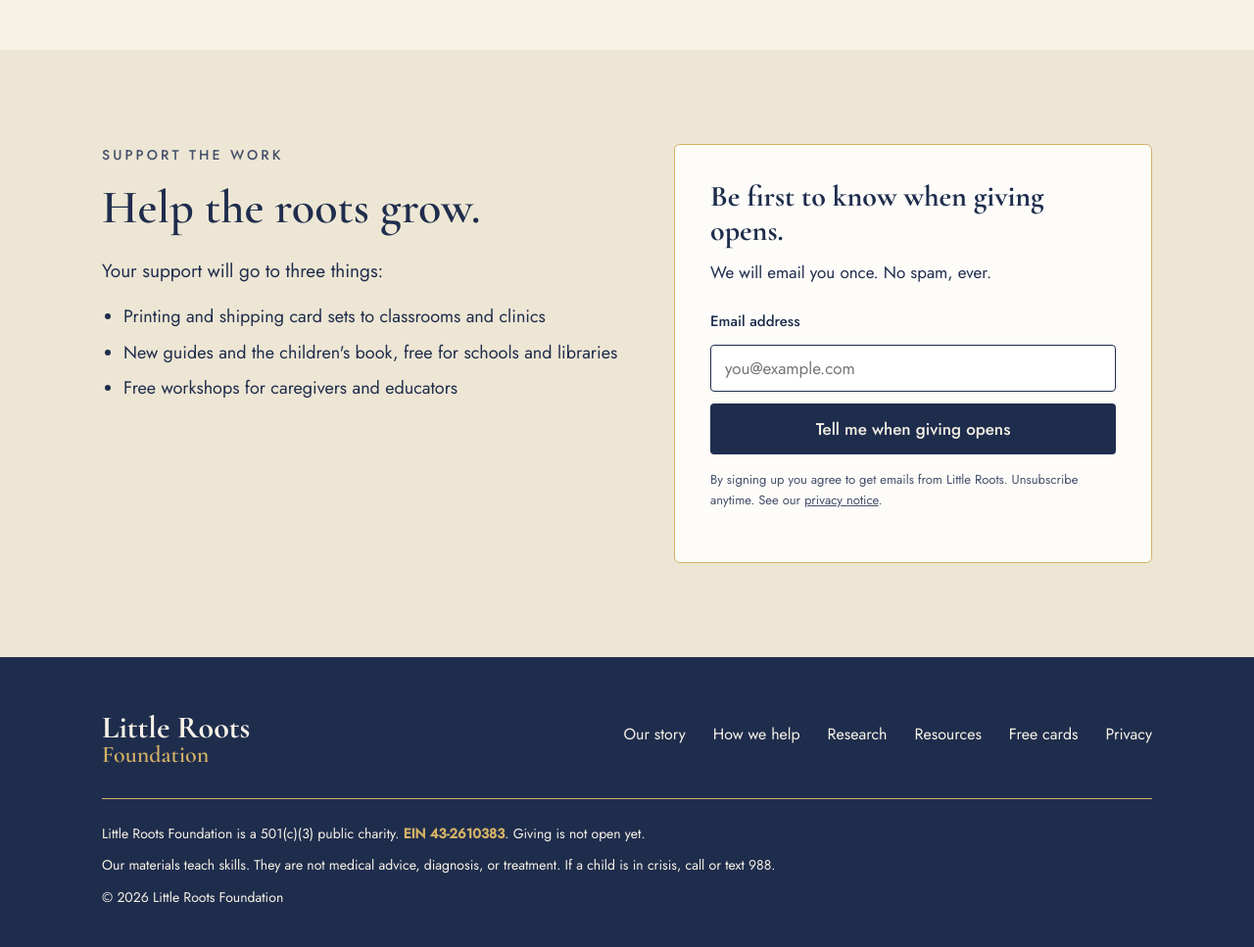
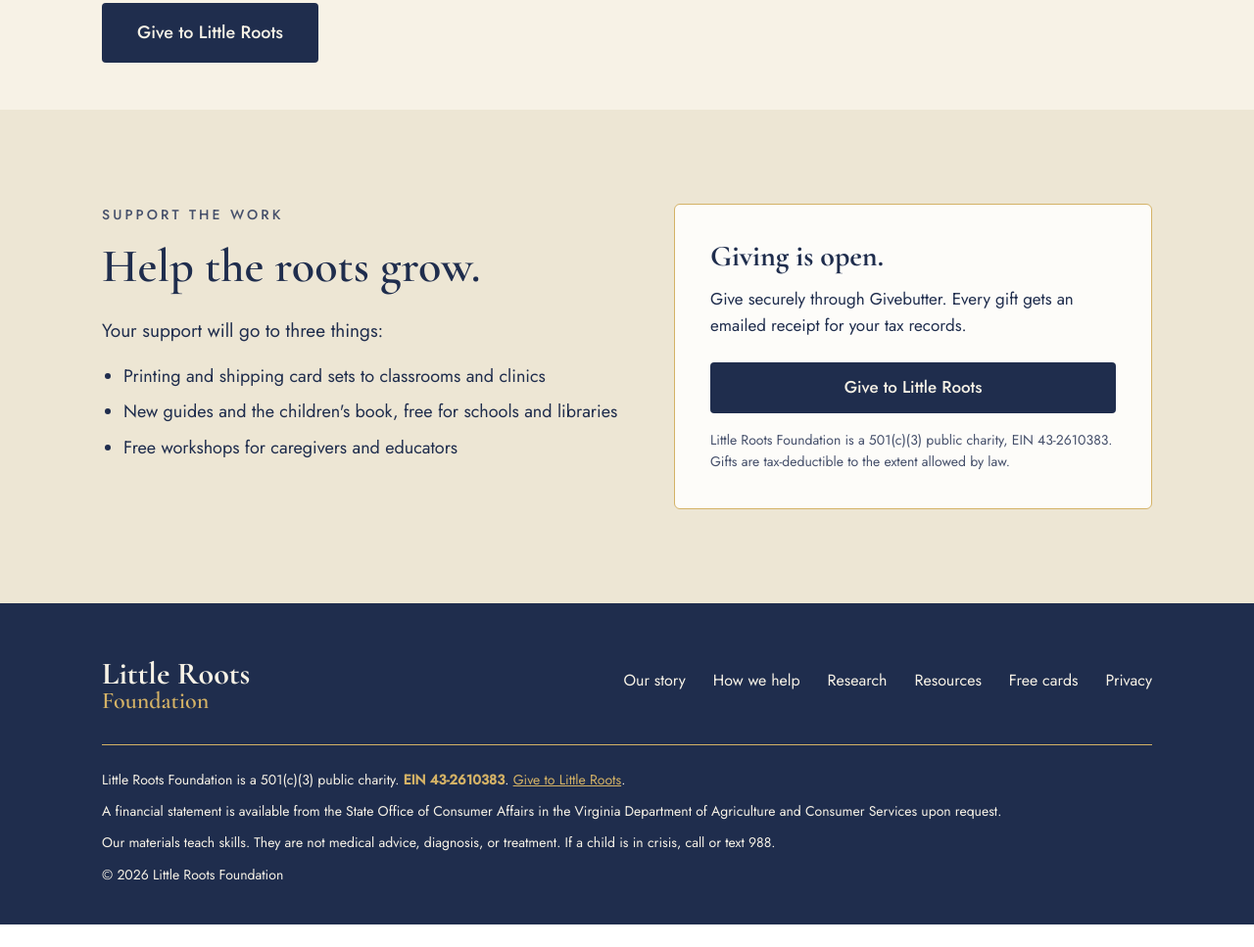
Before and after one commit to Little-Roots-Foundation/website, a plain HTML site: page index.html in a window 1280 px wide. Shown: the part 5390-6357 px from the top of the page at 98% size. After the commit the page ends 6334 px from the top, so only its background shows below. Drawn offline with nearby package versions, Linux system fonts and the light colour scheme.

Commit message:
Open giving: Give buttons to Givebutter and Virginia disclosure
- Support section and giving card now link to Givebutter
- Footer on every page: Give link and Va. Code 57-55.3 financial statement disclosure
- Privacy page no longer mentions a giving-opens note
- README rules updated (VDACS #24563 submitted Nov 20, 2026)

Co-Authored-By: Claude Opus 5.5 <noreply@anthropic.com>
Claude-Session: https://claude.ai/code/session_01Pq5qGhyLUEtk8sfpm5npws

```diff
--- a/index.html
+++ b/index.html
@@ -227,7 +227,7 @@ a:focus-visible,button:focus-visible,input:focus-visible{outline:3px solid #D4B2
 <div style="max-width: 1120px; margin: 0 auto; padding: 96px 24px 48px; box-sizing: border-box">
 <div style="font-size: 14px; font-weight: 500; letter-spacing: 0.22em; text-transform: uppercase; color: #46506B; margin-bottom: 16px">Support the work</div>
 <h2 style="margin: 0 0 16px; font-family: 'Cormorant Garamond', serif; font-weight: 600; font-size: 48px; line-height: 1.1; max-width: 720px">Here is what a gift will do.</h2>
-<p style="margin: 0 0 48px; font-size: 20px; font-weight: 300; max-width: 640px">Every gift goes toward putting a steadying tool in a child's hands. Little Roots Foundation is a 501(c)(3) public charity, so gifts will be tax-deductible to the extent allowed by law. Giving is not open yet. These are the ways gifts will help.</p>
+<p style="margin: 0 0 48px; font-size: 20px; font-weight: 300; max-width: 640px">Every gift goes toward putting a steadying tool in a child's hands. Little Roots Foundation is a 501(c)(3) public charity, so gifts are tax-deductible to the extent allowed by law. Here is what your gift can do.</p>
 <div style="display: flex; flex-wrap: wrap; gap: 24px">
 <div style="flex: 1 1 240px; min-width: 0; background: #FDFCF9; border: 1px solid #D4B266; border-radius: 6px; padding: 32px; box-sizing: border-box; display: flex; flex-direction: column; gap: 12px">
 <div style="font-family: 'Cormorant Garamond', serif; font-weight: 700; font-size: 56px; line-height: 1; color: #1F2D4D">$10</div>
@@ -251,6 +251,7 @@ a:focus-visible,button:focus-visible,input:focus-visible{outline:3px solid #D4B2
 </div>
 </div>
 <p style="margin: 32px 0 0; font-size: 15px; color: #46506B; max-width: 760px">Amounts show what gifts help fund. Gifts are general support, so the Foundation can put them where the need is greatest. The children's book is in development.</p>
+<a href="https://givebutter.com/little-roots-foundation" target="_blank" rel="noopener" style="display: inline-block; margin-top: 32px; background: #1F2D4D; color: #F7F2E6; text-decoration: none; padding: 16px 36px; border-radius: 4px; font-size: 18px; font-weight: 500">Give to Little Roots</a>
 </div>
 </div>
 
@@ -268,15 +269,10 @@ a:focus-visible,button:focus-visible,input:focus-visible{outline:3px solid #D4B2
 </ul>
 </div>
 <div style="flex: 1 1 380px; min-width: 0; background: #FDFCF9; border-radius: 6px; padding: 36px; box-sizing: border-box; border: 1px solid #D4B266">
-<h3 style="margin: 0 0 12px; font-family: 'Cormorant Garamond', serif; font-weight: 700; font-size: 30px; line-height: 1.15">Be first to know when giving opens.</h3>
-<p style="margin: 0 0 24px; font-size: 17px">We will email you once. No spam, ever.</p>
-<form id="notify-form" class="lr-signup" data-source="giving-notify" data-success="Thanks. We will email you when giving opens." novalidate style="display: flex; flex-direction: column; gap: 12px">
-<label for="notify-form-email" style="font-size: 15px; font-weight: 500">Email address</label>
-<input id="notify-form-email" name="email" type="email" autocomplete="email" required placeholder="you@example.com" style="height: 48px; box-sizing: border-box; padding: 0 14px; font-family: 'Jost', sans-serif; font-size: 17px; border: 1.5px solid #1F2D4D; border-radius: 4px; background: #FFFFFF; color: #1F2D4D">
-<button type="submit" style="height: 52px; background: #1F2D4D; color: #F7F2E6; border: 0; border-radius: 4px; font-family: 'Jost', sans-serif; font-size: 17px; font-weight: 500; cursor: pointer">Tell me when giving opens</button>
-<p class="consent">By signing up you agree to get emails from Little Roots. Unsubscribe anytime. See our <a href="/privacy.html">privacy notice</a>.</p>
-<p class="msg" role="status" aria-live="polite"></p>
-</form>
+<h3 style="margin: 0 0 12px; font-family: 'Cormorant Garamond', serif; font-weight: 700; font-size: 30px; line-height: 1.15">Giving is open.</h3>
+<p style="margin: 0 0 24px; font-size: 17px">Give securely through Givebutter. Every gift gets an emailed receipt for your tax records.</p>
+<a href="https://givebutter.com/little-roots-foundation" target="_blank" rel="noopener" style="display: flex; align-items: center; justify-content: center; height: 52px; background: #1F2D4D; color: #F7F2E6; text-decoration: none; border-radius: 4px; font-family: 'Jost', sans-serif; font-size: 17px; font-weight: 500">Give to Little Roots</a>
+<p style="margin: 16px 0 0; font-size: 14px; color: #46506B">Little Roots Foundation is a 501(c)(3) public charity, EIN 43-2610383. Gifts are tax-deductible to the extent allowed by law.</p>
 </div>
 </div>
 </div>
@@ -299,7 +295,8 @@ a:focus-visible,button:focus-visible,input:focus-visible{outline:3px solid #D4B2
 </div>
 </div>
 <div style="border-top: 1px solid #D4B266; padding-top: 24px; font-size: 14px; line-height: 1.6; color: #F7F2E6; display: flex; flex-direction: column; gap: 10px">
-<div>Little Roots Foundation is a 501(c)(3) public charity. <span style="color: #D4B266; font-weight: 600">EIN 43-2610383</span>. Giving is not open yet.</div>
+<div>Little Roots Foundation is a 501(c)(3) public charity. <span style="color: #D4B266; font-weight: 600">EIN 43-2610383</span>. <a href="https://givebutter.com/little-roots-foundation" target="_blank" rel="noopener" style="color: #D4B266">Give to Little Roots</a>.</div>
+<div>A financial statement is available from the State Office of Consumer Affairs in the Virginia Department of Agriculture and Consumer Services upon request.</div>
 <div>Our materials teach skills. They are not medical advice, diagnosis, or treatment. If a child is in crisis, call or text 988.</div>
 <div>&copy; 2026 Little Roots Foundation</div>
 </div>
```
Also changed, not shown: 404.html (+2 -1 lines), cards.html (+2 -1 lines), privacy.html (+3 -2 lines), research.html (+2 -1 lines), 1 other file.
